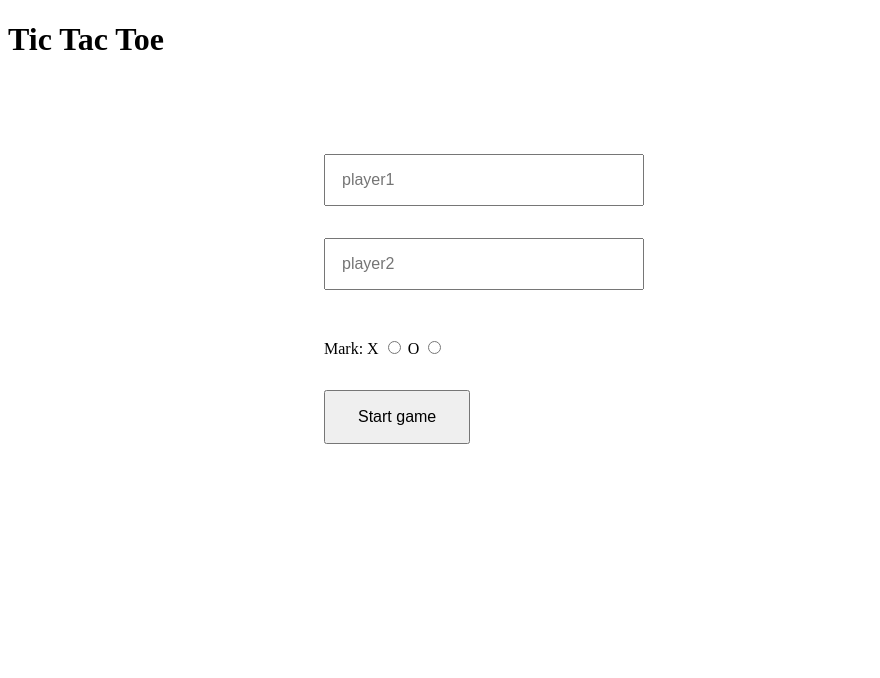
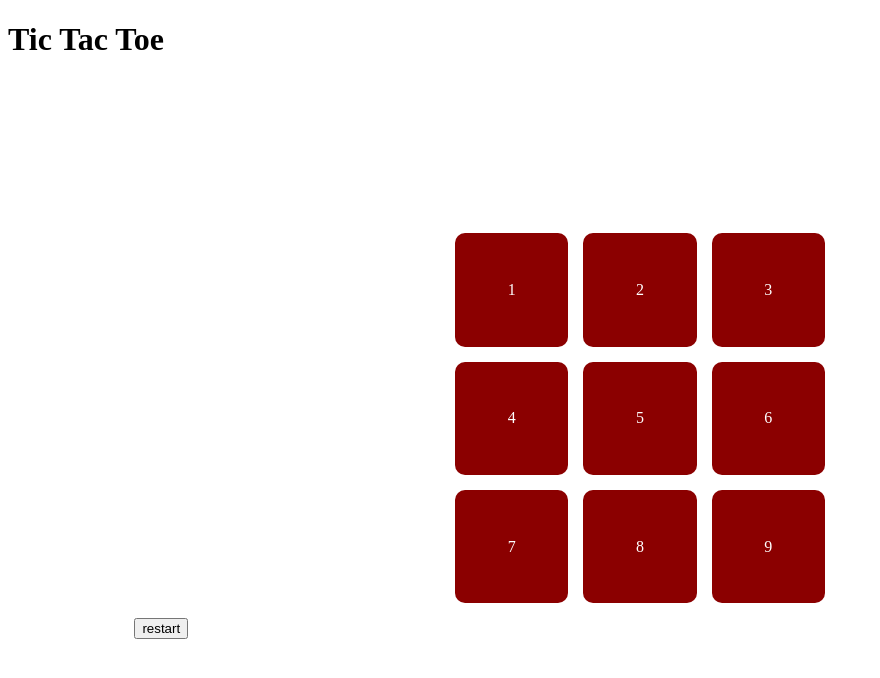
Before and after one commit to AnthonyTC89/js_TicTacToe, a website: page index.html in a window 1280 px wide. Both pictures are taken after a click on the button "Start game". Shown: the whole page, without its empty margins (0-880 px from the left). Drawn offline with Linux system fonts and the light colour scheme.

Commit message:
Add Tic tac toe view and starting a game logic

```diff
--- a/index.html
+++ b/index.html
@@ -8,19 +8,46 @@
   <title>Tic Tac Toe</title>
 </head>
 <body>
+  <header>
+    <h1 class="title">Tic Tac Toe</h1>
+  </header>
 
   <div class="container">
-    <h1 class="title">Tic Tac Toe</h1>
-    <div class="game-start">
-      <input type="text" class="player" id="player1" placeholder="player1">
-      <input type="text" class="player" id="player2" placeholder="player2">
-      <div class="radios">
-        Mark:
-        X <input type="radio" class="mark-radio" name="mark-radio" value="X">
-        O <input type="radio" class="mark-radio" name="mark-radio" value="O">
-      </div>
+
+    <section class="game-start" id="start-game-section">
+      <input type="text" class="player" id="player1" placeholder="Player 1">
+      <input type="text" class="player" id="player2" placeholder="Player 2">
       <button class="btn-start" id="btn-start">Start game</button>
-    </div>
+    </section>
+
+    <section class="game hidden" id="tictactoe">
+      <table class="table">
+        <tbody>
+          <tr class="trow">
+            <td class="tcell" data-key="0" data-name="0">1</td>
+            <td class="tcell" data-key="1" data-name="1">2</td>
+            <td class="tcell" data-key="2" data-name="2">3</td>
+          </tr>
+
+          <tr class="trow">
+            <td class="tcell" data-key="3" data-name="3">4</td>
+            <td class="tcell" data-key="4" data-name="4">5</td>
+            <td class="tcell" data-key="5" data-name="5">6</td>
+          </tr>
+
+          <tr class="trow">
+            <td class="tcell" data-key="6" data-name="6">7</td>
+            <td class="tcell" data-key="7" data-name="7">8</td>
+            <td class="tcell" data-key="8" data-name="8">9</td>
+          </tr>
+
+        </tbody>
+      </table>
+
+      <button id="restart">restart</button>
+    </section>
+
+
   </div>
 
   <script src="js/script.js"></script>
--- a/js/script.js
+++ b/js/script.js
@@ -1,74 +1,79 @@
-const player1 = document.querySelector('#player1');
-const player2 = document.querySelector('#player2');
+const input1 = document.querySelector('#player1');
+const input2 = document.querySelector('#player2');
 const btnStart = document.querySelector('#btn-start');
+const startGameSection = document.querySelector('#start-game-section');
+const tictactoe = document.querySelector('#tictactoe');
+const restart = document.querySelector('#restart');
 
 // Player factory
 const Player = (name, mark) => {
-  const getName = () => name;
-  const setMark = () => mark;
-  const getMark = () => mark;
-  return { getName, getMark, setMark };
+
+  return { name, mark };
 };
 
 // Board module
 const board = (() => {
   const arr = ['0', '1', '2', '3', '4', '5', '6', '7', '8'];
-  const saveMark = (mark, pos) => arr[pos] = mark;
+  const saveMark = (mark, pos) => {
+    arr[pos] = mark;
+  };
   return { saveMark, arr };
 })();
 
 // Game module
 const game = (() => {
-  const player1 = Player('Anthony', 'X');
-  const player2 = Player('Redvan', 'O');
 
-  const checkHorizontal = () => (
-    (board.arr[0] === board.arr[1] && board.arr[1] === board.arr[2])
-    || (board.arr[3] === board.arr[4] && board.arr[4] === board.arr[5])
-    || (board.arr[6] === board.arr[7] && board.arr[7] === board.arr[8]));
+  const checkHorizontal = (arr) => (
+    (arr[0] === arr[1] && arr[1] === arr[2])
+    || (arr[3] === arr[4] && arr[4] === arr[5])
+    || (arr[6] === arr[7] && arr[7] === arr[8]));
 
-  const checkVertical = () => (
-    (board.arr[0] === board.arr[3] && board.arr[3] === board.arr[6])
-    || (board.arr[1] === board.arr[4] && board.arr[4] === board.arr[7])
-    || (board.arr[2] === board.arr[5] && board.arr[5] === board.arr[8]));
+  const checkVertical = (arr) => (
+    (arr[0] === arr[3] && arr[3] === arr[6])
+    || (arr[1] === arr[4] && arr[4] === arr[7])
+    || (arr[2] === arr[5] && arr[5] === arr[8]));
 
-  const checkDiagonal = () => (
-    (board.arr[0] === board.arr[4] && board.arr[4] === board.arr[8])
-    || (board.arr[6] === board.arr[4] && board.arr[4] === board.arr[2]));
+  const checkDiagonal = (arr) => (
+    (arr[0] === arr[4] && arr[4] === arr[8])
+    || (arr[6] === arr[4] && arr[4] === arr[2]));
 
   const checkWinner = () => (checkDiagonal() || checkHorizontal() || checkVertical());
 
-  // const checkEmptySpace = () => {
-  //   board.arr.forEach((num) => {
 
-  //   });
-  // };
 
-  // const checkDraw = () => {
-
-  // };
-
-  return { player1, player2, checkWinner };
+  return { checkWinner };
 })();
 
-// 0 1 2
-// 3 4 5
-// 6 7 8
 
-function render() {
-  const playerX = Player(player1.value, Player.getMark);
-  // const playerO = Player(player2.value, Player.setMark('O'));
+// Game Controller module
+const gameController = (() => {
+  const startGame = () => {
+    if (!input1.value && !input2.value) {
+      return alert('Please fill up the players names!');
+    }
+    const player1 = Player(input1.value, 'X');
+    const player2 = Player(input2.value, 'O');
 
 
-  console.log(playerX, 'Game started!');
-}
+    return { player1, player2 };
+  };
 
-console.log(game.player1.getMark());
-console.log(game.player2.getMark());
+  const render = () => {
+    startGameSection.classList.toggle('hidden');
+    tictactoe.classList.toggle('hidden');
 
-console.log(game.checkWinner());
-// console.log('empty space: ', game.checkEmptySpace());
+  };
 
-// player1.addEventListener
+  const restartGame = () => {
+    startGameSection.classList.toggle('hidden');
+    tictactoe.classList.toggle('hidden');
+    input1.value = '';
+    input2.value = '';
+  };
 
-btnStart.addEventListener('click', render);
+  return { startGame, render, restartGame };
+})();
+
+btnStart.addEventListener('click', gameController.startGame);
+btnStart.addEventListener('click', gameController.render);
+restart.addEventListener('click', gameController.restartGame);
--- a/style/style.css
+++ b/style/style.css
@@ -23,3 +23,42 @@
     display: block;
     margin: 2rem 0 ;
 }
+
+.hidden {
+    display: none;
+}
+
+.game {
+    /* border: 1px solid red; */
+    width: 80%;
+    margin: 5rem auto;
+    padding: 5rem;
+}
+
+.table {
+
+    margin: 0 auto;
+    padding: 0;
+    width: 400px;
+    height: 400px;
+    border-spacing: 15px;
+    color: white;
+}
+
+.trow {
+    padding: .5rem;
+}
+
+.tcell {
+    background-color: darkred;
+    margin: 1rem;
+    border-radius: 10px;
+    overflow: hidden;
+    transition: all .2s;
+    cursor: pointer;
+    text-align: center;
+}
+
+.tcell:hover {
+    background-color: orangered;
+}
```
Also changed, not shown: 1 other file.
